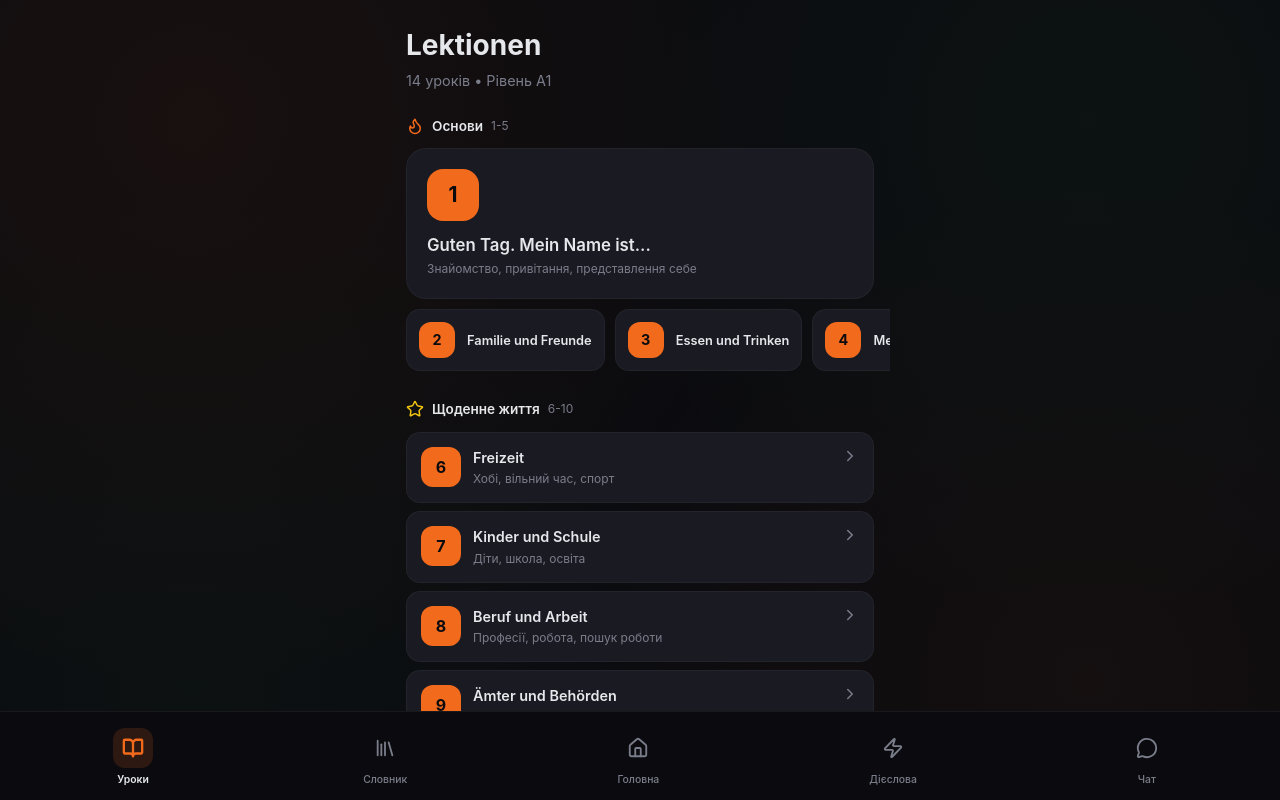
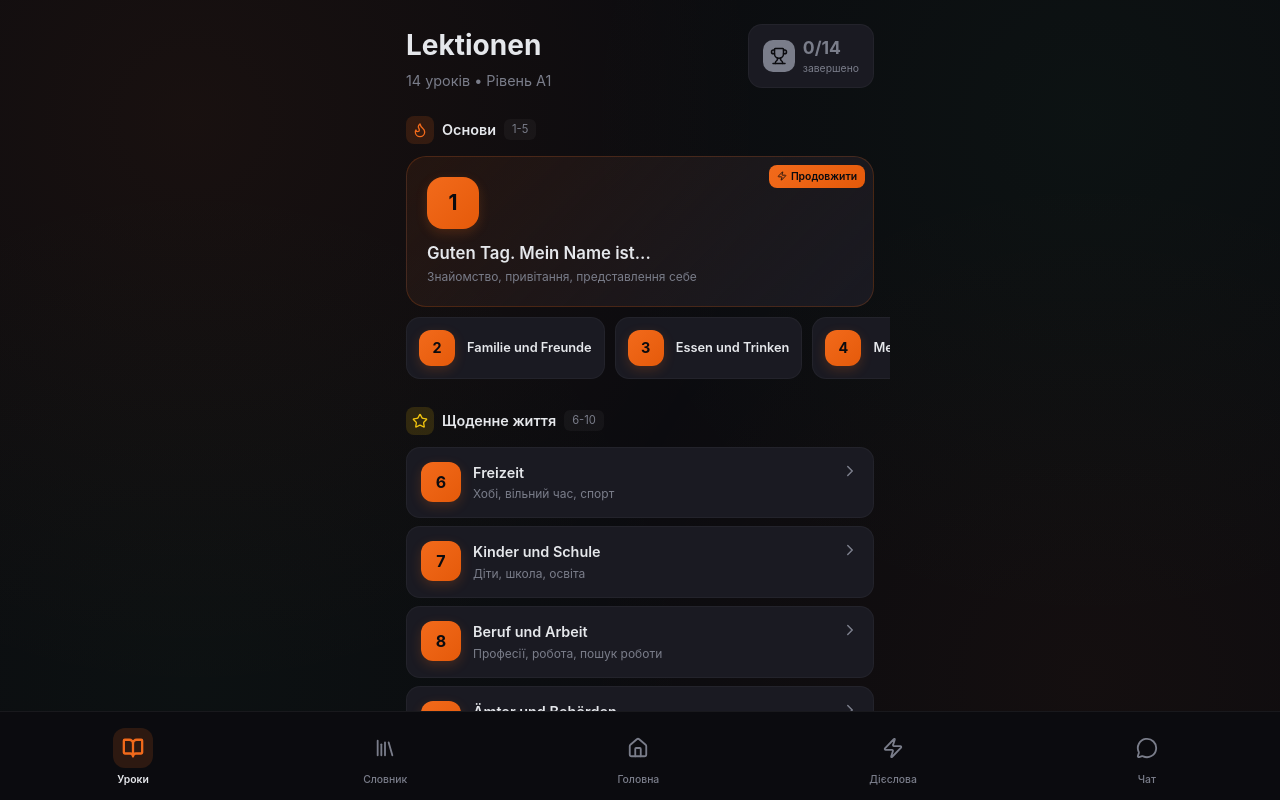
Before and after one commit to Artom-sites/deutsch-trainer-a1, a React (Vite) app: page / in a window 1280 px wide. Both pictures are taken after a click on the button "Уроки". Shown: the top 800 px of the page. Built offline with nearby package versions, Linux system fonts and the light colour scheme.

Commit message:
UI: LessonsTab - Add achievement badge, recommended highlight, enhanced headers

```diff
--- a/src/components/LessonsTab.jsx
+++ b/src/components/LessonsTab.jsx
@@ -1,9 +1,9 @@
 // src/components/LessonsTab.jsx
-// Вкладка "Уроки" - Creative Dynamic Design
+// Вкладка "Уроки" - Premium Design with Special Touches
 import React from 'react';
 import useStore from '../store/useStore';
 import { lessons } from '../data/lexicon';
-import { ChevronRight, Check, Star, Flame, Trophy } from 'lucide-react';
+import { ChevronRight, Check, Star, Flame, Trophy, Sparkles, Target, Zap } from 'lucide-react';
 
 const LessonsTab = () => {
     const openLesson = useStore(state => state.openLesson);
@@ -14,12 +14,25 @@ const LessonsTab = () => {
     const dailyLessons = lessons.slice(5, 10);     // 6-10: Щоденне життя
     const advancedLessons = lessons.slice(10, 14); // 11-14: Поглиблені
 
+    // Знайти рекомендований урок (перший незавершений)
+    const getRecommendedLesson = () => {
+        for (let lesson of lessons) {
+            const progress = getLessonProgress(lesson.id);
+            if (progress.percent < 100) return lesson.id;
+        }
+        return null;
+    };
+    const recommendedId = getRecommendedLesson();
+
+    // Підрахунок завершених
+    const completedCount = lessons.filter(l => getLessonProgress(l.id).percent === 100).length;
+
     const renderLessonCard = (lesson, variant = 'default') => {
         const progress = getLessonProgress(lesson.id);
         const isComplete = progress.percent === 100;
         const hasProgress = progress.total > 0 && progress.percent > 0;
+        const isRecommended = lesson.id === recommendedId;
 
-        // Різні стилі карток
         const isLarge = variant === 'large';
         const isCompact = variant === 'compact';
 
@@ -28,7 +41,9 @@ const LessonsTab = () => {
                 key={lesson.id}
                 onClick={() => openLesson(lesson.id)}
                 style={{
-                    background: '#1A1A22',
+                    background: isRecommended && !isComplete
+                        ? 'linear-gradient(135deg, rgba(242, 106, 27, 0.08) 0%, #1A1A22 100%)'
+                        : '#1A1A22',
                     borderRadius: isLarge ? 20 : 14,
                     padding: isLarge ? '20px' : isCompact ? '12px' : '14px',
                     cursor: 'pointer',
@@ -36,24 +51,53 @@ const LessonsTab = () => {
                     alignItems: isCompact ? 'center' : 'flex-start',
                     flexDirection: isLarge ? 'column' : 'row',
                     gap: isLarge ? 12 : 12,
-                    border: '1px solid rgba(255, 255, 255, 0.04)',
+                    border: isRecommended && !isComplete
+                        ? '1px solid rgba(242, 106, 27, 0.2)'
+                        : '1px solid rgba(255, 255, 255, 0.04)',
                     minWidth: isCompact ? 140 : 'auto',
-                    flex: isCompact ? '0 0 auto' : 'auto'
+                    flex: isCompact ? '0 0 auto' : 'auto',
+                    position: 'relative',
+                    overflow: 'hidden'
                 }}
             >
+                {/* Recommended badge */}
+                {isRecommended && !isComplete && !isCompact && (
+                    <div style={{
+                        position: 'absolute',
+                        top: 8,
+                        right: 8,
+                        background: 'linear-gradient(135deg, #F26A1B, #E55A0A)',
+                        padding: '4px 8px',
+                        borderRadius: 8,
+                        fontSize: '0.65rem',
+                        fontWeight: 600,
+                        color: '#0B0B0F',
+                        display: 'flex',
+                        alignItems: 'center',
+                        gap: 4
+                    }}>
+                        <Zap size={10} /> Продовжити
+                    </div>
+                )}
+
                 {/* Number Badge */}
                 <div style={{
                     width: isLarge ? 52 : isCompact ? 36 : 40,
                     height: isLarge ? 52 : isCompact ? 36 : 40,
                     borderRadius: isLarge ? 16 : 12,
-                    background: isComplete ? '#2ECC71' : '#F26A1B',
+                    background: isComplete
+                        ? 'linear-gradient(135deg, #2ECC71, #27AE60)'
+                        : 'linear-gradient(135deg, #F26A1B, #E55A0A)',
                     display: 'flex',
                     alignItems: 'center',
                     justifyContent: 'center',
                     fontWeight: 700,
                     fontSize: isLarge ? '1.3rem' : isCompact ? '0.9rem' : '1rem',
                     color: '#0B0B0F',
-                    flexShrink: 0
+                    flexShrink: 0,
+                    boxShadow: isComplete
+                        ? '0 4px 12px rgba(46, 204, 113, 0.25)'
+                        : '0 4px 12px rgba(242, 106, 27, 0.2)'
                 }}>
                     {isComplete ? <Check size={isLarge ? 24 : 18} strokeWidth={3} /> : lesson.id}
                 </div>
@@ -67,7 +111,8 @@ const LessonsTab = () => {
                         marginBottom: isCompact ? 0 : 2,
                         whiteSpace: isCompact ? 'nowrap' : 'normal',
                         overflow: isCompact ? 'hidden' : 'visible',
-                        textOverflow: 'ellipsis'
+                        textOverflow: 'ellipsis',
+                        paddingRight: isRecommended && !isComplete && !isCompact ? 80 : 0
                     }}>
                         {lesson.title}
                     </div>
@@ -94,8 +139,11 @@ const LessonsTab = () => {
                                 <div style={{
                                     width: `${progress.percent}%`,
                                     height: '100%',
-                                    background: isComplete ? '#2ECC71' : '#F26A1B',
-                                    borderRadius: 2
+                                    background: isComplete
+                                        ? 'linear-gradient(90deg, #2ECC71, #27AE60)'
+                                        : 'linear-gradient(90deg, #F26A1B, #E55A0A)',
+                                    borderRadius: 2,
+                                    transition: 'width 0.3s'
                                 }} />
                             </div>
                             <span style={{ fontSize: '0.7rem', color: '#7A7D8A' }}>
@@ -114,8 +162,10 @@ const LessonsTab = () => {
 
     return (
         <div className="screen">
-            {/* Header */}
+            {/* Header with Stats */}
             <div style={{ marginBottom: 24, paddingTop: 8 }}>
+                <div style={{ display: 'flex', justifyContent: 'space-between', alignItems: 'flex-start' }}>
+                    <div>
                         <h1 style={{
                             fontSize: '1.75rem',
                             fontWeight: 700,
@@ -129,7 +179,48 @@ const LessonsTab = () => {
                         </p>
                     </div>
 
-            {/* Section 1: Основи - Featured Cards */}
+                    {/* Achievement badge */}
+                    <div style={{
+                        background: completedCount > 0
+                            ? 'linear-gradient(135deg, rgba(46, 204, 113, 0.15), rgba(39, 174, 96, 0.05))'
+                            : '#1A1A22',
+                        border: completedCount > 0
+                            ? '1px solid rgba(46, 204, 113, 0.2)'
+                            : '1px solid rgba(255, 255, 255, 0.04)',
+                        borderRadius: 14,
+                        padding: '10px 14px',
+                        display: 'flex',
+                        alignItems: 'center',
+                        gap: 8
+                    }}>
+                        <div style={{
+                            width: 32,
+                            height: 32,
+                            borderRadius: 10,
+                            background: completedCount > 0 ? '#2ECC71' : '#7A7D8A',
+                            display: 'flex',
+                            alignItems: 'center',
+                            justifyContent: 'center'
+                        }}>
+                            <Trophy size={18} color="#0B0B0F" />
+                        </div>
+                        <div>
+                            <div style={{
+                                fontSize: '1.1rem',
+                                fontWeight: 700,
+                                color: completedCount > 0 ? '#2ECC71' : '#7A7D8A'
+                            }}>
+                                {completedCount}/14
+                            </div>
+                            <div style={{ fontSize: '0.65rem', color: '#7A7D8A' }}>
+                                завершено
+                            </div>
+                        </div>
+                    </div>
+                </div>
+            </div>
+
+            {/* Section 1: Основи */}
             <div style={{ marginBottom: 24 }}>
                 <div style={{
                     display: 'flex',
@@ -137,19 +228,33 @@ const LessonsTab = () => {
                     gap: 8,
                     marginBottom: 12
                 }}>
-                    <Flame size={18} color="#F26A1B" />
-                    <span style={{ fontSize: '0.85rem', fontWeight: 600, color: '#E5E7EB' }}>
+                    <div style={{
+                        width: 28,
+                        height: 28,
+                        borderRadius: 8,
+                        background: 'rgba(242, 106, 27, 0.15)',
+                        display: 'flex',
+                        alignItems: 'center',
+                        justifyContent: 'center'
+                    }}>
+                        <Flame size={16} color="#F26A1B" />
+                    </div>
+                    <span style={{ fontSize: '0.9rem', fontWeight: 600, color: '#E5E7EB' }}>
                         Основи
                     </span>
-                    <span style={{ fontSize: '0.75rem', color: '#7A7D8A' }}>1-5</span>
+                    <span style={{
+                        fontSize: '0.7rem',
+                        color: '#7A7D8A',
+                        background: 'rgba(255,255,255,0.04)',
+                        padding: '2px 8px',
+                        borderRadius: 6
+                    }}>1-5</span>
                 </div>
 
-                {/* First lesson - Large featured */}
                 <div style={{ marginBottom: 10 }}>
                     {renderLessonCard(beginnerLessons[0], 'large')}
                 </div>
 
-                {/* Rest - Horizontal scroll */}
                 <div style={{
                     display: 'flex',
                     gap: 10,
@@ -162,7 +267,7 @@ const LessonsTab = () => {
                 </div>
             </div>
 
-            {/* Section 2: Щоденне життя - Grid */}
+            {/* Section 2: Щоденне життя */}
             <div style={{ marginBottom: 24 }}>
                 <div style={{
                     display: 'flex',
@@ -170,11 +275,27 @@ const LessonsTab = () => {
                     gap: 8,
                     marginBottom: 12
                 }}>
-                    <Star size={18} color="#F1C40F" />
-                    <span style={{ fontSize: '0.85rem', fontWeight: 600, color: '#E5E7EB' }}>
+                    <div style={{
+                        width: 28,
+                        height: 28,
+                        borderRadius: 8,
+                        background: 'rgba(241, 196, 15, 0.15)',
+                        display: 'flex',
+                        alignItems: 'center',
+                        justifyContent: 'center'
+                    }}>
+                        <Star size={16} color="#F1C40F" />
+                    </div>
+                    <span style={{ fontSize: '0.9rem', fontWeight: 600, color: '#E5E7EB' }}>
                         Щоденне життя
                     </span>
-                    <span style={{ fontSize: '0.75rem', color: '#7A7D8A' }}>6-10</span>
+                    <span style={{
+                        fontSize: '0.7rem',
+                        color: '#7A7D8A',
+                        background: 'rgba(255,255,255,0.04)',
+                        padding: '2px 8px',
+                        borderRadius: 6
+                    }}>6-10</span>
                 </div>
 
                 <div style={{ display: 'flex', flexDirection: 'column', gap: 8 }}>
@@ -182,7 +303,7 @@ const LessonsTab = () => {
                 </div>
             </div>
 
-            {/* Section 3: Поглиблені - Standard */}
+            {/* Section 3: Поглиблені */}
             <div style={{ marginBottom: 24 }}>
                 <div style={{
                     display: 'flex',
@@ -190,11 +311,27 @@ const LessonsTab = () => {
                     gap: 8,
                     marginBottom: 12
                 }}>
-                    <Trophy size={18} color="#9B59B6" />
-                    <span style={{ fontSize: '0.85rem', fontWeight: 600, color: '#E5E7EB' }}>
+                    <div style={{
+                        width: 28,
+                        height: 28,
+                        borderRadius: 8,
+                        background: 'rgba(155, 89, 182, 0.15)',
+                        display: 'flex',
+                        alignItems: 'center',
+                        justifyContent: 'center'
+                    }}>
+                        <Sparkles size={16} color="#9B59B6" />
+                    </div>
+                    <span style={{ fontSize: '0.9rem', fontWeight: 600, color: '#E5E7EB' }}>
                         Поглиблені теми
                     </span>
-                    <span style={{ fontSize: '0.75rem', color: '#7A7D8A' }}>11-14</span>
+                    <span style={{
+                        fontSize: '0.7rem',
+                        color: '#7A7D8A',
+                        background: 'rgba(255,255,255,0.04)',
+                        padding: '2px 8px',
+                        borderRadius: 6
+                    }}>11-14</span>
                 </div>
 
                 <div style={{ display: 'flex', flexDirection: 'column', gap: 8 }}>
@@ -202,7 +339,6 @@ const LessonsTab = () => {
                 </div>
             </div>
 
-            {/* Bottom spacing */}
             <div style={{ height: 20 }} />
         </div>
     );
```
Lines whose indentation alone changed are shown as unchanged.
